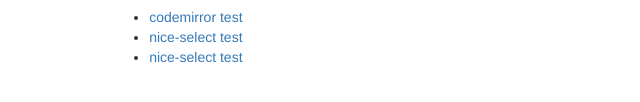
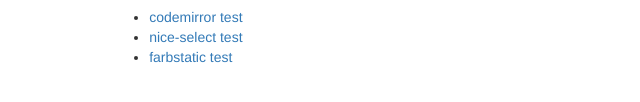
Before and after one commit to YasuakiHirano/YasuakiHirano.github.io, a plain HTML site: page index.html in a window 1280 px wide. Shown: the part 238-340 px from the top of the page, 0-640 px from the left. Drawn offline with Linux system fonts and the light colour scheme.

Commit message:
farbtastic color picker use.

```diff
--- a/index.html
+++ b/index.html
@@ -25,7 +25,7 @@
                 <ul>
                     <li><a href="./libtest/codemirror.html">codemirror test</a></li>
                     <li><a href="./libtest/nice-select.html">nice-select test</a></li>
-                    <li><a href="./libtest/farbtatic.html">nice-select test</a></li>
+                    <li><a href="./libtest/farbtastic.html">farbstatic test</a></li>
                 </ul>
             </div>
             <div class="col-md-1"></div>
```
